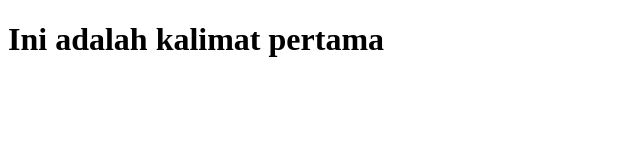
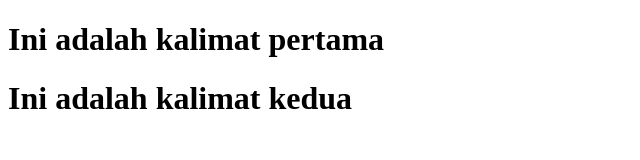
Before and after one commit to dimasz555/TugasGit, a plain HTML site: page index.html in a window 1280 px wide. Shown: the whole page, without its empty margins (0-640 px from the left). Drawn offline with Linux system fonts and the light colour scheme.

Commit message:
menambah kalimat baru

```diff
--- a/index.html
+++ b/index.html
@@ -7,5 +7,6 @@
 </head>
 <body>
     <h1>Ini adalah kalimat pertama</h1>
+    <h1>Ini adalah kalimat kedua</h1>
 </body>
 </html>
```
